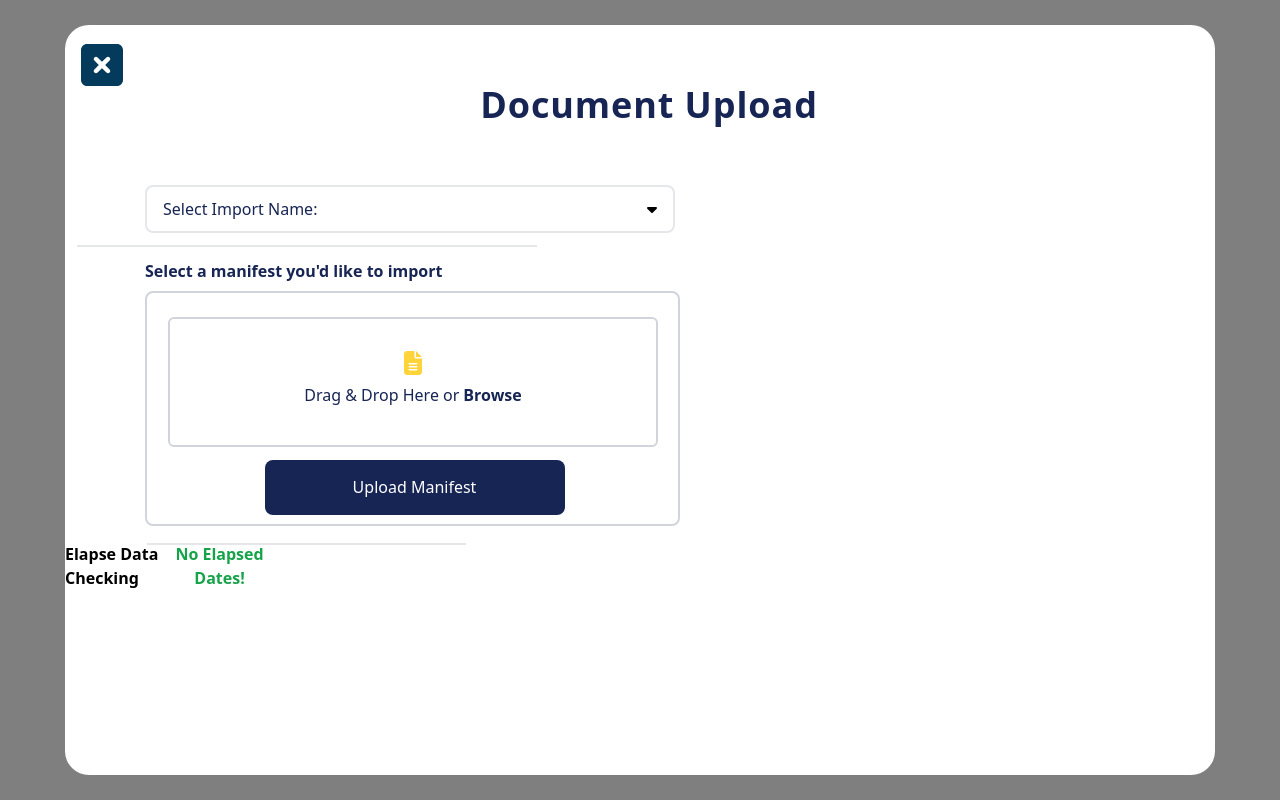
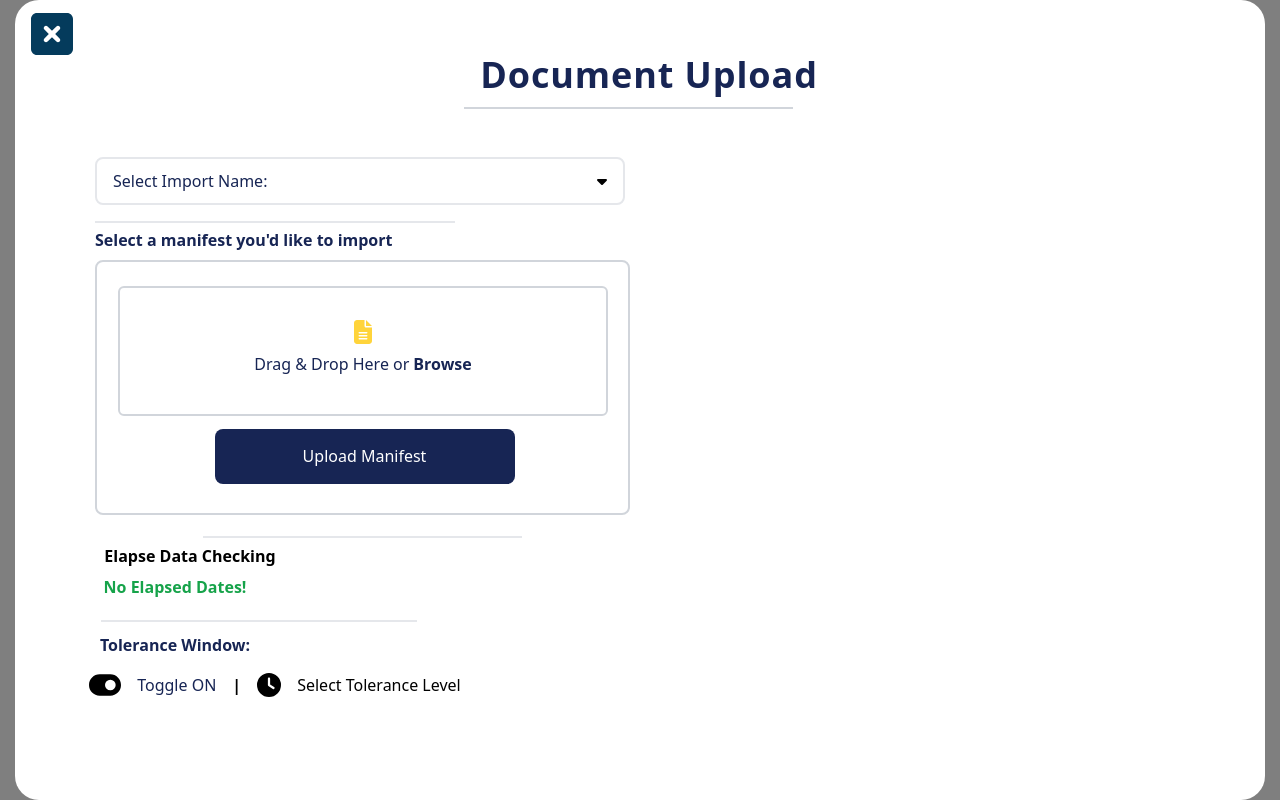
Before and after one commit to ChristianDarlington/skyhop, a React (Create React App) app: page / in a window 1280 px wide. Built offline with nearby package versions, Linux system fonts and the light colour scheme.

Commit message:
almost done with left side

```diff
--- a/src/App.jsx
+++ b/src/App.jsx
@@ -4,6 +4,7 @@ import Header from './Components/Header';
 import Dropdown from './Components/Left /Dropdown';
 import Elapsed from './Components/Left /Elapsed';
 import Upload  from './Components/Left /Upload';
+import Tolerance from './Components/Left /Tolerance';
 
 import Questions from './Components/Right/Questions';
 import TestingCenter from './Components/Right/TestingCenter';
@@ -15,11 +16,12 @@ function App() {
     <div className='flex justify-center items-center h-screen'>
       {/* Overlay */}
       <div className=" bg-black/50 absolute top-0 left-0 right-0 bottom-0" />
-       <div className='w-[1150px] h-[750px] bg-white z-0 rounded-3xl'>
+       <div className='w-[1250px] h-[800px] bg-white z-0 rounded-3xl'>
       <Header />
       <Dropdown />
       <Upload />
       <Elapsed />
+      <Tolerance />
       <Questions />
       <TestingCenter />
        </div>
--- a/src/Components/Header.jsx
+++ b/src/Components/Header.jsx
@@ -9,9 +9,14 @@ import { faSquareXmark } from '@fortawesome/free-solid-svg-icons'
 const Header = () => {
   return (
     <>
-  <div className='flex justify-between items-center h-40'>
-    <FontAwesomeIcon icon={faSquareXmark} style={{color: "#043b5c"}} className=' text-5xl font-bold pb-20 px-4'/>
-      <h1 className='font-bold text-4xl text-center flex-grow pr-14 tracking-wide text-blue-950'>Document Upload</h1>
+  <div className='flex justify-between items-center h-[180px]'>
+    <FontAwesomeIcon icon={faSquareXmark} style={{color: "#043b5c"}} className=' text-5xl font-bold pb-28 px-4'/>
+     <div className='w-full'>
+      <h1 className='font-bold text-4xl text-center flex-grow pr-14 tracking-wide text-blue-950 '>Document Upload</h1>
+      <div className='mt-3'>
+      <hr className='border-[1px] border-gray-300 w-[28%] ml-[375px] mb-4'/>
+      </div>
+     </div>
     </div>
     </>
   )
--- a/src/Components/Import.jsx
+++ /dev/null
@@ -1,11 +0,0 @@
-import React from 'react'
-
-const Import = () => {
-  return (
-    <div>
-
-    </div>
-  )
-}
-
-export default Import
--- a/src/Components/Left /Dropdown.jsx
+++ b/src/Components/Left /Dropdown.jsx
@@ -5,13 +5,15 @@ import { faCaretDown } from '@fortawesome/free-solid-svg-icons'
 const Dropdown = () => {
   return (
     <>
-    <div className='relative w-[690px] flex flex-col items-center px-20'>
+    <div className='relative w-[690px] flex items-center px-20 h-[1px]'>
      <button className='relative p-4 rounded-lg w-full h-12 flex justify-between items-center border-2 active:border-gray-500 duration-300'>
      <span className='text-blue-950'>Select Import Name:</span>
      <FontAwesomeIcon icon={faCaretDown} className='h-4'/>
      </button>
     </div>
-     <hr className='w-[40%] m-3 text-center border-[1px]'/>
+    <div className='w-[440px] ml-10'>
+     <hr className='m-10 text-center border-[1px]'/>
+    </div>
     </>
   )
 }
--- a/src/Components/Left /Elapsed.jsx
+++ b/src/Components/Left /Elapsed.jsx
@@ -2,14 +2,21 @@ import React from 'react'
 
 const Elapsed = () => {
   return (
-    <div className='flex justify-center items-center h-[80px] w-[200px]'>
+    <>
+    <div className='flex justify-center items-center h-[50px] w-[350px] pt-8'>
       <p className='font-bold'>
         Elapse Data Checking
       </p>
-      <p className='font-bold text-green-600 text-center'>
+    </div>
+      <div className='flex justify-center items-center w-[320px] h-11'>
+      <p className='font-bold text-green-600'>
         No Elapsed Dates!
       </p>
-    </div>
+      </div>
+      <div className='flex justify-center items-center w-[540px] h-6 pr-3'>
+      <hr className='w-[60%] m-10 ml-0 border-[1px] '/>
+      </div>
+    </>
   )
 }
 
--- /dev/null
+++ b/src/Components/Left /Tolerance.jsx
@@ -0,0 +1,22 @@
+import React from 'react'
+import { FontAwesomeIcon } from '@fortawesome/react-fontawesome'
+import { faToggleOn, faClock } from '@fortawesome/free-solid-svg-icons'
+
+const Tolerance = () => {
+  return (
+    <>
+    <div className='flex justify-center items-end w-[320px]'>
+     <p className='font-bold text-blue-950'>Tolerance Window:</p>
+    </div>
+     <div className='flex justify-center items-center w-[520px]'>
+     <FontAwesomeIcon icon={faToggleOn} className='size-8'/>
+      <p className='text-blue-950 p-4'>Toggle ON</p>
+      <h1 className=' font-bold'>|</h1>
+     <FontAwesomeIcon icon={faClock} className='size-6 p-4'/>
+     <p>Select Tolerance Level</p>
+     </div>
+    </>
+  )
+}
+
+export default Tolerance
--- a/src/Components/Left /Upload.jsx
+++ b/src/Components/Left /Upload.jsx
@@ -6,12 +6,12 @@ import { faFileLines } from '@fortawesome/free-solid-svg-icons'
 const Upload = () => {
   return (
     <>
-    <div className='flex items-center px-20 '>
+    <div className='flex items-center px-20 mt-[-35px]'>
       <h1 className='font-bold text-blue-950'>
     Select a manifest you'd like to import
       </h1>
     </div>
-     <div className='relative w-[535px] h-[235px] border-2 border-gray-300 mx-20 mt-2 rounded-lg'>
+     <div className='relative w-[535px] h-[255px] border-2 border-gray-300 mx-20 mt-2 rounded-lg'>
       <div className='relative w-[490px] h-[130px] border-2 border-gray-300  my-6 mx-[21px] rounded-md'>
         <div className='flex justify-center items-center h-16 pt-6'>
       <FontAwesomeIcon icon={faFileLines} style={{color: "#FFD43B",}} className=' size-6'/>
@@ -21,7 +21,9 @@ const Upload = () => {
       <div className='flex justify-center items-center h-8 ps-1'>
       <button className='bg-blue-950 text-white p-2 rounded-lg w-[300px] h-[55px]'>Upload Manifest</button>
       </div>
-      <hr className='w-[60%] m-10 ml-0 border-[1px]'/>
+      <div className='flex justify-center items-center mt-6'>
+      <hr className='w-[60%] m-10 border-[1px]'/>
+      </div>
      </div>
     </>
   )
```
Also changed, not shown: src/Components/GreyLine.jsx (deleted, +0 -14 lines).
